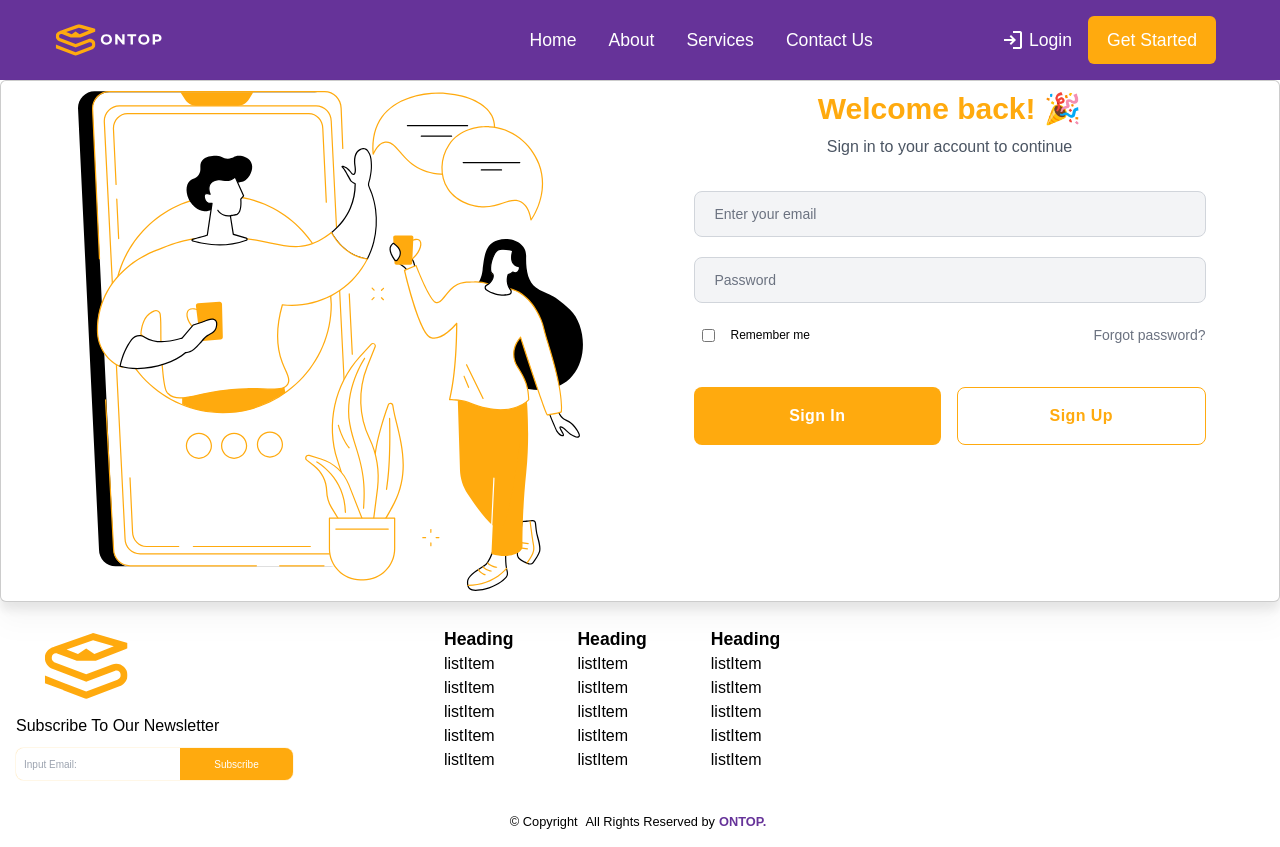
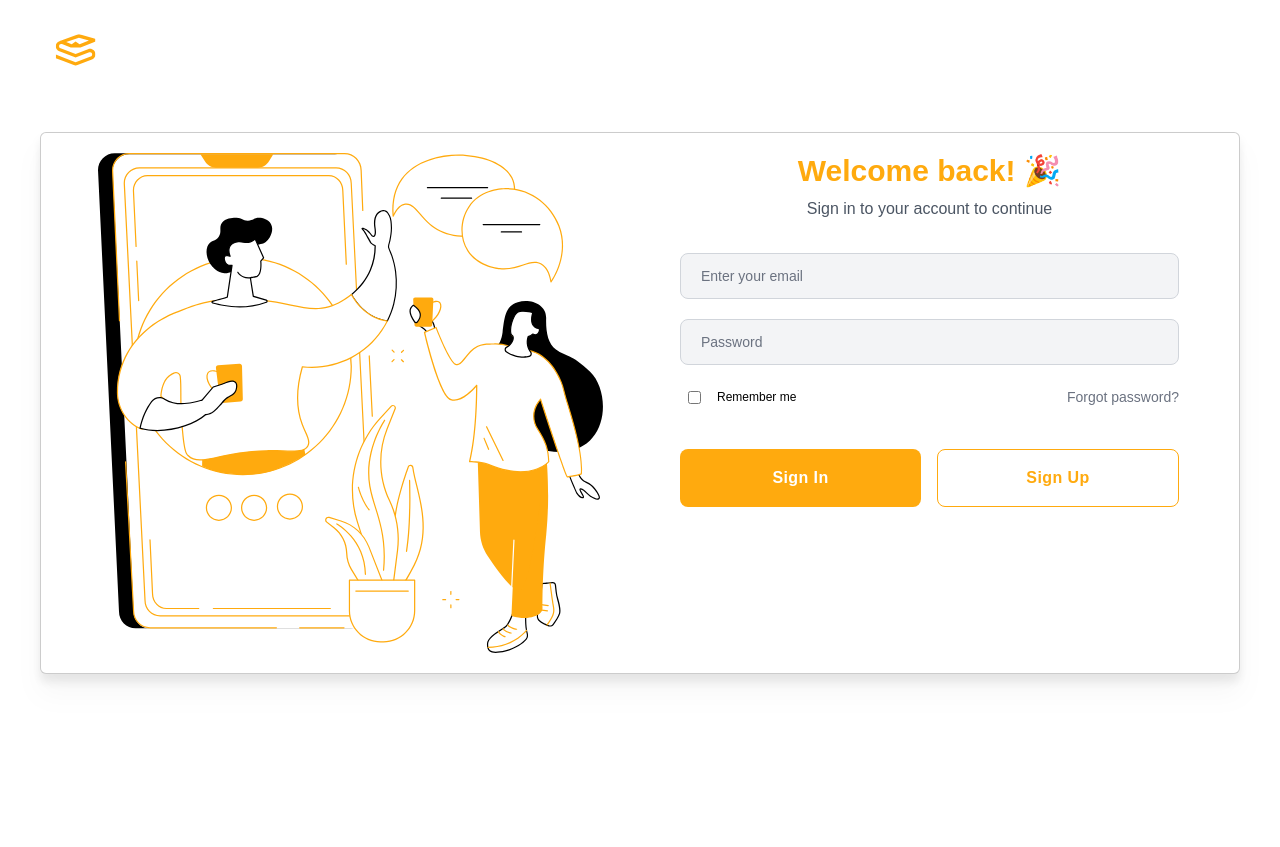
Before and after one commit to Ebiperre/Ontop, a React (Vite) app: page /sign-in in a window 1280 px wide. After the commit the page ends 800 px from the top, so only its background shows below. Built offline with nearby package versions, Linux system fonts and the light colour scheme; a web font is replaced by a local one.

Commit message:
added the reusable for navigation header

```diff
--- a/src/App.tsx
+++ b/src/App.tsx
@@ -1,32 +1,31 @@
 import './App.css'
-import {
-  createBrowserRouter,
-  RouterProvider,
-} from "react-router-dom";
+import { createBrowserRouter, RouterProvider } from "react-router-dom";
 import ErrorPage from './containers/404Page/404Page';
-import SignUpPageContainer from './containers/SignUpPageContainer/SignUpPageContainer';
-import SignInPageContainer from './containers/SignInPageContainer/SignInPageContainer';
 import ContactPageContainer from './containers/ContactPageContainer/ContactPageContainer';
-import Navbar from './components/Navbar/Navbar';
-import Footer from './components/Footer/Footer';
-import HomePageContainer from './containers/HomePageContainer/HomePageContainer';
+import HomePage from './pages/HomePage';
+import SignInPage from './pages/SignInPage';
+import SignUpPage from './pages/SignUpPage';
 
 const router = createBrowserRouter([
   {
     path: "/sign-up",
-    element: <SignUpPageContainer />
+    element: <SignUpPage />
   },
   {
     path: "/sign-in",
-    element: <SignInPageContainer />
+    element: <SignInPage />
   },
   {
-    path: "/contact-Us",
+    path: "/contact-us",
     element: <ContactPageContainer />
   },
   {
     path: "/home",
-    element: <HomePageContainer />
+    element: <HomePage />
+  },
+  {
+    path: "/",
+    element: <HomePage />
   },
   {
     path: "*",
@@ -36,11 +35,7 @@ const router = createBrowserRouter([
 
 function App() {
   return (
-    <>
-      <Navbar />
-      <RouterProvider router={router} fallbackElement={<p>Loading...</p>} />
-      <Footer />
-    </>
+    <RouterProvider router={router} fallbackElement={<p>Loading...</p>} />
   )
 }
 
--- /dev/null
+++ b/src/components/LandingPageLayout/LandingPageLayout.module.css
@@ -0,0 +1,56 @@
+.container {
+  height: 100vh;
+  display: flex;
+  align-items: stretch;
+  overflow: hidden;
+}
+
+.body {
+  flex: 1;
+  display: flex;
+  align-items: stretch;
+  flex-direction: column;
+  position: relative;
+  overflow-x: hidden;
+}
+
+.header {
+  height: 100px;
+  position: sticky;
+  top: 0;
+  z-index: 4;
+}
+
+.bodyMain {
+  flex: 1;
+  display: flex;
+  overflow: auto;
+  align-items: flex-start;
+  justify-content: center;
+}
+
+.children {
+  flex: 1;
+  overflow-y: auto;
+  height: 100%;
+  padding: 32px 40px;
+}
+
+@media screen and (max-width: 1023px) {
+  .header {
+    height: 49px;
+  }
+
+  .bodyMain {
+    flex-direction: column;
+  }
+
+  .children {
+    width: 100%;
+    padding: 16px;
+  }
+
+  .header {
+    border-bottom: none;
+  }
+}
--- /dev/null
+++ b/src/components/LandingPageLayout/LandingPageLayout.tsx
@@ -0,0 +1,41 @@
+import React from "react";
+import classes from "./LandingPageLayout.module.css";
+import Navbar from "../Navbar/Navbar";
+import Footer from "../Footer/Footer";
+
+type LandingPageLayoutProps = {
+  children: React.ReactNode;
+  changeHeaderBg?: string;
+  notDisplayHeader?: boolean;
+  notDisplayFooter?: boolean;
+};
+
+const LandingPageLayout = ({
+  children,
+  changeHeaderBg,
+  notDisplayHeader,
+  notDisplayFooter,
+}: LandingPageLayoutProps) => {
+  return (
+    <section className={classes.container}>
+      <div
+        className={classes.body}
+        style={notDisplayHeader ? { height: "100vh" } : undefined}
+      >
+        {!notDisplayHeader && (
+          <div className={classes.header}>
+            <Navbar notNavlist={notDisplayFooter} navBg={changeHeaderBg} />
+          </div>
+        )}
+        <div className={classes.bodyMain}>
+          <div className={classes.children}>
+            {children}
+            {!notDisplayFooter && (<Footer />)}
+          </div>
+        </div>
+      </div>
+    </section>
+  );
+};
+
+export default LandingPageLayout;
--- a/src/components/Navbar/Navbar.module.css
+++ b/src/components/Navbar/Navbar.module.css
@@ -6,11 +6,11 @@
     gap: 1rem;
     align-items: center;
     justify-content: space-between;
-    padding: 0px 1rem;
-    height: 5rem;
     width: 100%;
     font-size: 1.1rem;
     font-weight: 500;
+    height: 100%;
+    padding-inline: 4rem;
 }
 
 .nav_list {
@@ -45,11 +45,6 @@
 }
 
 @media screen and (min-width: 800px) {
-
-    .nav {
-        padding: 0px 4rem;
-    }
-
     .nav_list {
         display: flex;
         gap: 8rem;
--- a/src/components/Navbar/Navbar.tsx
+++ b/src/components/Navbar/Navbar.tsx
@@ -1,6 +1,7 @@
 import classes from './Navbar.module.css';
 import "./hamburger.css"
 import logo from "../../assets/icons/logo_with_left_text.svg";
+import { Link, useNavigate } from 'react-router-dom';
 
 type NavBarProps = {
     notNavlist?: boolean
@@ -8,12 +9,14 @@ type NavBarProps = {
 }
 
 export default function Navbar({ notNavlist, navBg }: NavBarProps) {
-
+    const navigate = useNavigate();
 
     return (
         <>
             <nav className={classes.nav} style={navBg ? { background: "#fff" } : undefined}>
-                <img className={classes.logo} src={logo} alt="Ontop" />
+                <img
+                    onClick={() => { navigate('/home') }}
+                    className={classes.logo} src={logo} alt="Ontop" />
                 {!notNavlist && (
                     <div className={classes.nav_list}>
                         <ul className="gap-8 flex items-center justify-center">
@@ -26,23 +29,23 @@ export default function Navbar({ notNavlist, navBg }: NavBarProps) {
                             <a href="#">
                                 <li>Services</li>
                             </a>
-                            <a href="#">
+                            <a href="/contact-us">
                                 <li>Contact Us</li>
                             </a>
                         </ul>
                         <div className="flex gap-4 items-center justify-center">
-                            <a href="#">
+                            <Link to="/sign-in">
 
                                 <span className="material-symbols-outlined">
                                     login
                                 </span>
                                 Login
-                            </a>
-                            <a href="#">
+                            </Link>
+                            <Link to="/sign-up">
                                 <button className={classes.sign_up_btn}>
                                     Get Started
                                 </button>
-                            </a>
+                            </Link>
                         </div>
 
                     </div>
--- a/src/containers/SignInPageContainer/SignInPageContainer.tsx
+++ b/src/containers/SignInPageContainer/SignInPageContainer.tsx
@@ -5,7 +5,8 @@ const SignInPageContainer = () => {
     const navigate = useNavigate();
 
     return (
-        <div className="xl:max-w-7xl bg-white drop-shadow-xl border border-black/20 w-full rounded-md flex justify-between items-stretch px-5 xl:px-5 py-2.5">
+        <div className='mx-auto w-full flex items-center justify-center'>
+            <div className="xl:max-w-7xl bg-white drop-shadow-xl border border-black/20 w-full rounded-md flex justify-between items-stretch px-5 xl:px-5 py-5">
                 <div className="sm:w-[60%] lg:w-[50%] bg-cover bg-center items-center justify-center hidden md:flex ">
                     <img src={signInImage} alt="login" className="h-[500px]" />
                 </div>
@@ -39,6 +40,7 @@ const SignInPageContainer = () => {
                     </div>
                 </div>
             </div>
+        </div>
     );
 };
 
--- a/src/containers/SignUpPageContainer/SignUpPageContainer.tsx
+++ b/src/containers/SignUpPageContainer/SignUpPageContainer.tsx
@@ -4,6 +4,8 @@ import signUpImage from '../../../src/assets/images/signUp-illustration.svg'
 const SignUpPageContainer = () => {
     const navigate = useNavigate();
     return (
+        <div className='mx-auto w-full flex items-center justify-center'>
+
             <div className="xl:max-w-7xl bg-white drop-shadow-xl border border-black/20 w-full rounded-md flex justify-between items-stretch px-5 xl:px-5 py-2.5">
                 <div className="sm:w-[60%] lg:w-[50%] bg-cover bg-center items-center justify-center hidden md:flex ">
                     <img src={signUpImage} alt="login" className="h-[500px]" />
@@ -39,6 +41,7 @@ const SignUpPageContainer = () => {
                     </div>
                 </div>
             </div>
+        </div>
     );
 };
 
--- /dev/null
+++ b/src/pages/HomePage.tsx
@@ -0,0 +1,12 @@
+import LandingPageLayout from "../components/LandingPageLayout/LandingPageLayout"
+import HomePageContainer from "../containers/HomePageContainer/HomePageContainer"
+
+const HomePage = () => {
+    return (
+        <LandingPageLayout>
+            <HomePageContainer />
+        </LandingPageLayout>
+    )
+}
+
+export default HomePage
--- /dev/null
+++ b/src/pages/SignInPage.tsx
@@ -0,0 +1,12 @@
+import LandingPageLayout from '../components/LandingPageLayout/LandingPageLayout'
+import SignInPageContainer from '../containers/SignInPageContainer/SignInPageContainer'
+
+const SignInPage = () => {
+    return (
+        <LandingPageLayout notDisplayFooter changeHeaderBg='#fff'>
+            <SignInPageContainer />
+        </LandingPageLayout>
+    )
+}
+
+export default SignInPage
--- /dev/null
+++ b/src/pages/SignUpPage.tsx
@@ -0,0 +1,12 @@
+import LandingPageLayout from '../components/LandingPageLayout/LandingPageLayout'
+import SignUpPageContainer from '../containers/SignUpPageContainer/SignUpPageContainer'
+
+const SignUpPage = () => {
+    return (
+        <LandingPageLayout notDisplayFooter changeHeaderBg='#fff'>
+            <SignUpPageContainer />
+        </LandingPageLayout>
+    )
+}
+
+export default SignUpPage
--- a/tailwind.config.js
+++ b/tailwind.config.js
@@ -20,6 +20,7 @@ export default {
         'orange3': '#fca300',
         'orange4': '#fac25a',
         'purple': '#663399',
+        'purple2': '#7c4fa8',
       },
       fontFamily: {
         'author': 'Author'
```
Also changed, not shown: src/App.css (+6 -3 lines). Lines whose indentation alone changed are shown as unchanged.
